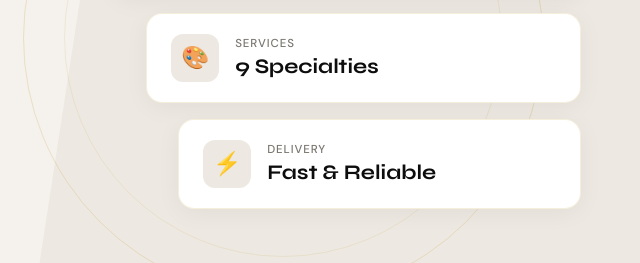
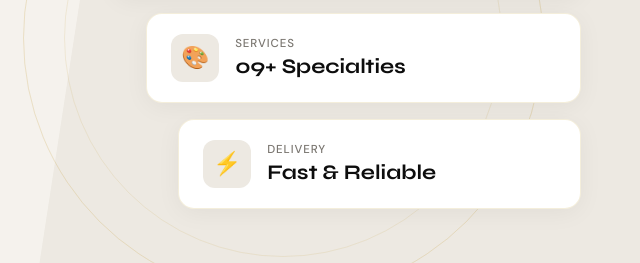
Before and after one commit to MHCreators/mhcreators, a plain HTML site: page index.html in a window 1280 px wide. Shown: the part 412-675 px from the top of the page, 635-1275 px from the left. Drawn offline with Linux system fonts and the light colour scheme.

Commit message:
Add files via upload

```diff
--- a/index.html
+++ b/index.html
@@ -2071,7 +2071,7 @@
                 <div class="stat-icon">🎨</div>
                 <div>
                     <div class="stat-label">Services</div>
-                    <div class="stat-value">9 Specialties</div>
+                    <div class="stat-value">09+ Specialties</div>
                 </div>
             </div>
             <div class="hero-stat-card reveal" style="transition-delay:0.35s">
```
